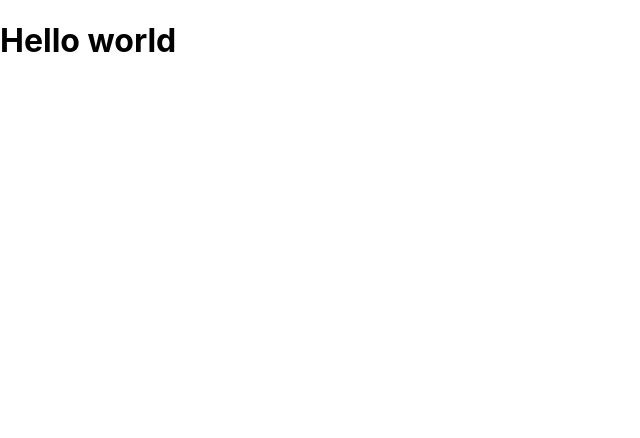
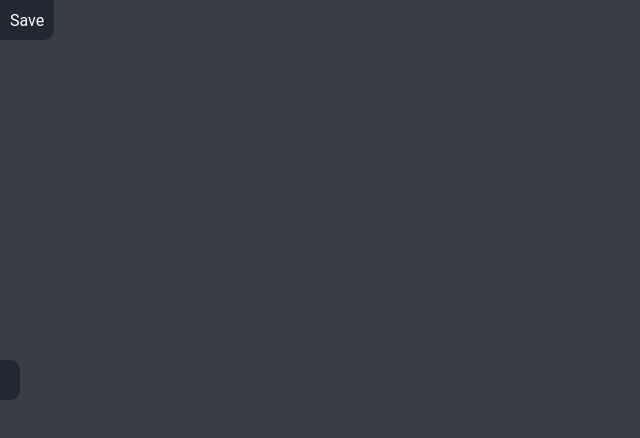
Before and after one commit to alex-chemus/paint, a React (Create React App) app: page / in a window 1280 px wide. Shown: the top 438 px of the page, without its empty margins (0-640 px from the left). Built offline with nearby package versions, Linux system fonts and the light colour scheme.

Commit message:
topbar and leftbar started

```diff
--- a/src/App.js
+++ b/src/App.js
@@ -1,10 +1,18 @@
 import React from 'react'
 import Store from './context/store'
+// components
+import Canvas from './components/Canvas/Canvas'
+import Leftbar from './components/Leftbar/Leftbar'
+import Rightbar from './components/Rightbar/Rightbar'
+import Topbar from './components/Topbar/Topbar'
 
 function App() {
   return (
     <Store>
-      <h1>Hello world</h1>
+      <Topbar/>
+      <Leftbar/>
+      <Rightbar/>
+      <Canvas/>
     </Store>
   );
 }
--- a/src/components/Canvas/Canvas.js
+++ b/src/components/Canvas/Canvas.js
@@ -1,5 +1,5 @@
 import React, { useContext } from 'react'
-import classes from 'Canvas.module.scss'
+import classes from './Canvas.module.scss'
 import Context from '../../context/context'
 
 const Canvas = () => {
--- a/src/components/Canvas/Canvas.module.scss
+++ b/src/components/Canvas/Canvas.module.scss
@@ -0,0 +1,3 @@
+.Canvas {
+
+}
--- a/src/components/Leftbar/Leftbar.js
+++ b/src/components/Leftbar/Leftbar.js
@@ -1,12 +1,37 @@
-import React, { useContext } from 'react'
-import classes from 'Leftbar.module.scss'
+import React, { useContext, useRef, useEffect } from 'react'
+import classes from './Leftbar.module.scss'
 import Context from '../../context/context'
 
 const Leftbar = () => {
   const { store } = useContext(Context)
+  const container = useRef(null)
+
+  // adjust the bar vertically on mount
+  useEffect(() => {
+    container.current.style.top = `calc(50% - ${container.current.offsetHeight}px)`
+  }, [])
 
   return (
-    <div></div>
+    <div
+      className={classes.Leftbar}
+      ref={container}
+    >
+      <button className={classes.move}></button>
+
+      <button className={classes.line}></button>
+
+      <button className={classes.circle}></button>
+
+      <button className={classes.triangle}></button>
+
+      <button className={classes.rectangle}></button>
+
+      <button className={classes.shape}></button>
+
+      <button className={classes.text}></button>
+
+      <button className={classes.image}></button>
+    </div>
   )
 }
 
--- a/src/components/Leftbar/Leftbar.module.scss
+++ b/src/components/Leftbar/Leftbar.module.scss
@@ -0,0 +1,30 @@
+@import '../../main.scss';
+
+.Leftbar {
+  position: absolute;
+  left: 0;
+  background: $dark;
+  padding: 10px;
+  box-sizing: border-box;
+  border-radius: 0 10px 10px 0;
+
+  button {
+    @include resetButtons()
+  }
+}
+
+.move {}
+
+.line {}
+
+.circle {}
+
+.triangle {}
+
+.rectangle {}
+
+.shape {}
+
+.text {}
+
+.image {}
--- a/src/components/Rightbar/Rightbar.js
+++ b/src/components/Rightbar/Rightbar.js
@@ -1,5 +1,5 @@
 import React, { useContext }from 'react'
-import classes from 'Rightbar.module.scss'
+import classes from './Rightbar.module.scss'
 import Context from '../../context/context'
 
 const Rightbar = () => {
--- a/src/components/Topbar/Topbar.js
+++ b/src/components/Topbar/Topbar.js
@@ -1,12 +1,22 @@
 import React, { useContext } from 'react'
-import classes from 'Topbar.module.scss'
+import classes from './Topbar.module.scss'
 import Context from '../../context/context'
 
 const Topbar = () => {
   const { store } = useContext(Context)
 
   return (
-    <div></div>
+    <div className={classes.Topbar}>
+      <button className={classes.save}>
+        Save
+      </button>
+
+      <button className={classes.prev}>
+      </button>
+
+      <button className={classes.next}>
+      </button>
+    </div>
   )
 }
 
--- a/src/components/Topbar/Topbar.module.scss
+++ b/src/components/Topbar/Topbar.module.scss
@@ -0,0 +1,26 @@
+@import '../../main.scss';
+
+.Topbar {
+  position: absolute;
+  top: 0;
+  left: 0;
+  padding: 10px;
+  background-color: $dark;
+  border-radius: 0 0 10px 0;
+
+  button {
+    @include resetButtons()
+  }
+}
+
+.save {
+  @include p2()
+}
+
+.prev {
+
+}
+
+.next {
+
+}
--- a/src/context/initState.js
+++ b/src/context/initState.js
@@ -1,5 +1,20 @@
 const initState = {
-
+  canvasObjects: [
+    // basic sheet
+    {
+      type: 'rectangle',
+      x: 0,
+      y: 0,
+      width: 1,
+      height: 1,
+      fill: '#fff',
+      relative: {
+        size: { width: true, height: true }
+      },
+    },
+  ],
+  // rectangle, triangle, circle, shape, text, image, move (default for resizing)
+  currentTool: '',
 }
 
 export default initState
--- a/src/index.js
+++ b/src/index.js
@@ -1,6 +1,6 @@
 import React from 'react';
 import ReactDOM from 'react-dom';
-import './index.css';
+import './index.scss';
 import App from './App';
 
 ReactDOM.render(
--- a/src/index.css
+++ b/src/index.scss
@@ -1,3 +1,10 @@
+@import './main.scss';
+
+html, body {
+  margin: 0;
+  padding: 0;
+}
+
 body {
   margin: 0;
   font-family: -apple-system, BlinkMacSystemFont, 'Segoe UI', 'Roboto', 'Oxygen',
@@ -5,9 +12,18 @@ body {
     sans-serif;
   -webkit-font-smoothing: antialiased;
   -moz-osx-font-smoothing: grayscale;
+
+  min-height: 100vh;
+  box-sizing: border-box;
+  padding: 50px 266px 50px 40px;
+  background: $bg;
 }
 
 code {
   font-family: source-code-pro, Menlo, Monaco, Consolas, 'Courier New',
     monospace;
 }
+
+button {
+  cursor: pointer;
+}
--- /dev/null
+++ b/src/main.scss
@@ -0,0 +1,24 @@
+$dark: #222831;
+$bg: #393E46;
+$accent: #FFD369;
+$gray: #eee;
+
+@mixin textParams($color) {
+  font-family: 'Roboto';
+  line-height: auto;
+  color: $color;
+  padding: 0;
+  margin: 0;
+}
+
+@mixin p2() {
+  @include textParams(#fff);
+  font-size: 16px;
+}
+
+@mixin resetButtons() {
+  color: white;
+  background: transparent;
+  padding: 0;
+  border: none;
+}
```
